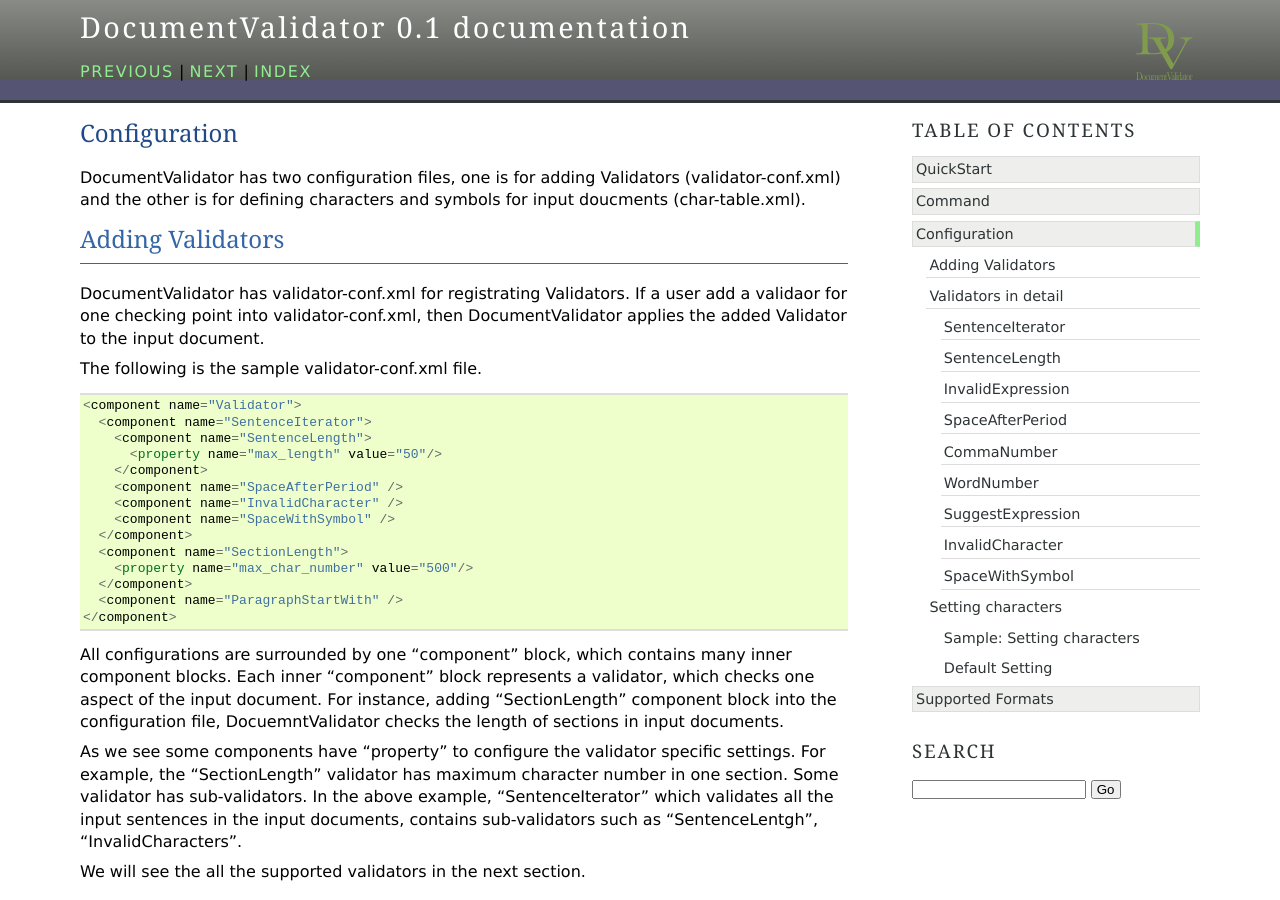
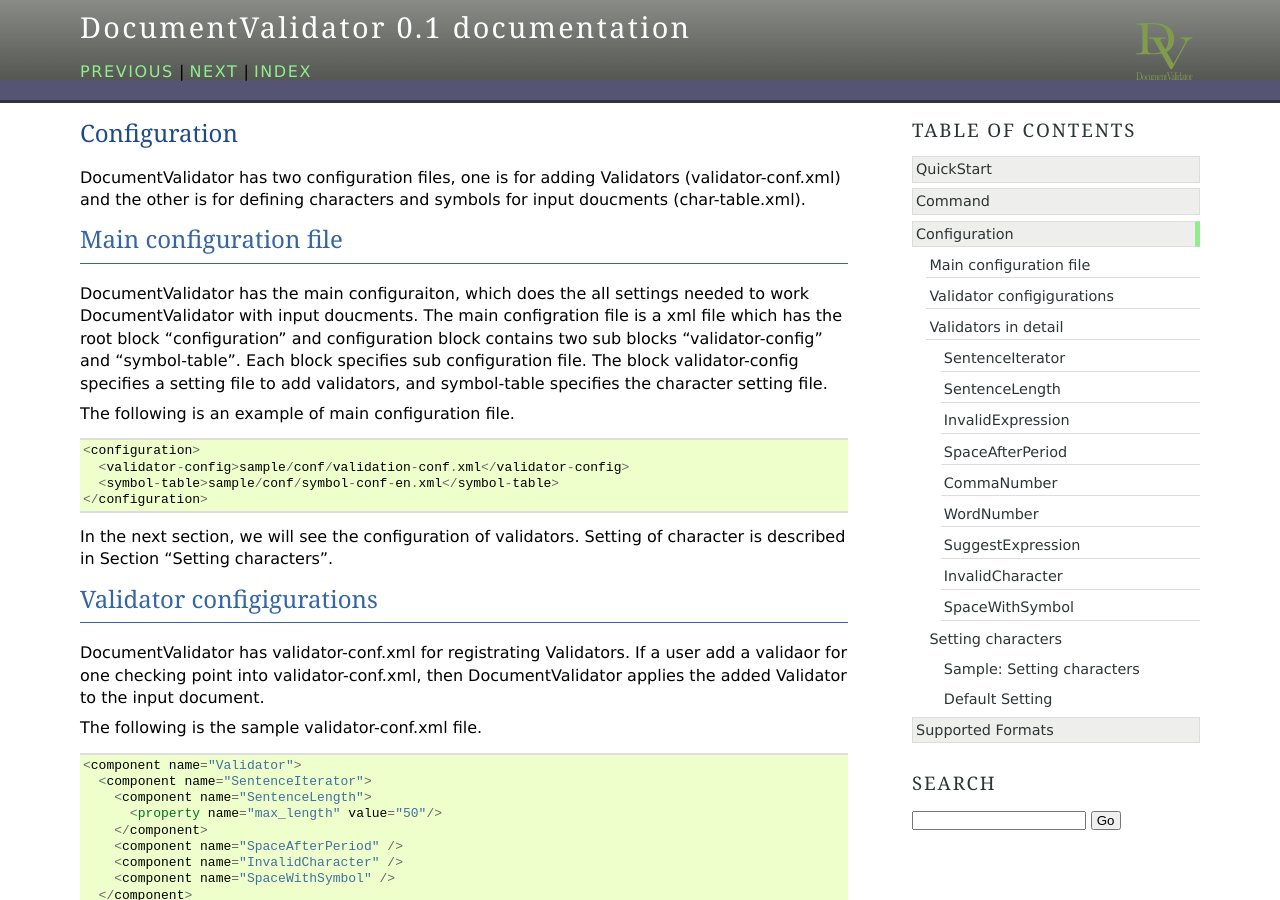
Before and after one commit to redpen-cc/redpen-doc, a Sphinx documentation site: the page built from source/configuration.rst, in a window 1280 px wide and 900 px high. Built offline with Sphinx 7.4.7, drawn with Linux system fonts in a browser that asks for light colours.

Commit message:
Add description on main configuration file

```diff
--- a/source/configuration.rst
+++ b/source/configuration.rst
@@ -3,8 +3,24 @@ Configuration
 
 DocumentValidator has two configuration files, one is for adding Validators (validator-conf.xml) and the other is for defining characters and symbols for input doucments (char-table.xml).
 
-Adding Validators
-------------------
+Main configuration file
+------------------------
+
+DocumentValidator has the main configuraiton, which does the all settings needed to work DocumentValidator with input doucments.  The main configration file is a xml file which has the root block "configuration" and configuration block contains two sub blocks "validator-config" and "symbol-table".  Each block specifies sub configuration file. The block validator-config specifies a setting file to add validators, and symbol-table specifies the character setting file.
+
+The following is an example of main configuration file.
+
+::
+
+  <configuration>
+    <validator-config>sample/conf/validation-conf.xml</validator-config>
+    <symbol-table>sample/conf/symbol-conf-en.xml</symbol-table>
+  </configuration>
+
+In the next section, we will see the configuration of validators. Setting of character is described in Section "Setting characters".
+
+Validator configigurations
+---------------------------
 
 DocumentValidator has validator-conf.xml for registrating Validators. If a user add a validaor for one checking point into validator-conf.xml, then DocumentValidator applies the added Validator to the input document.
 
```
